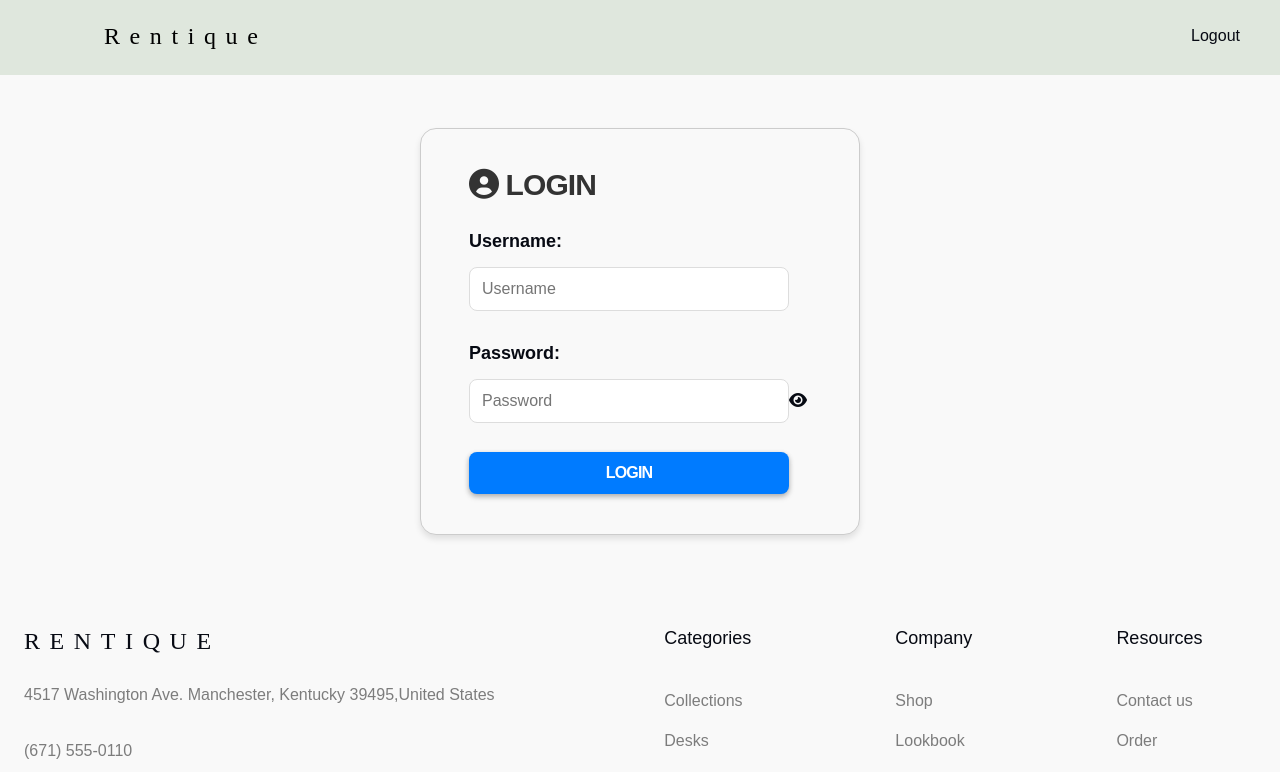
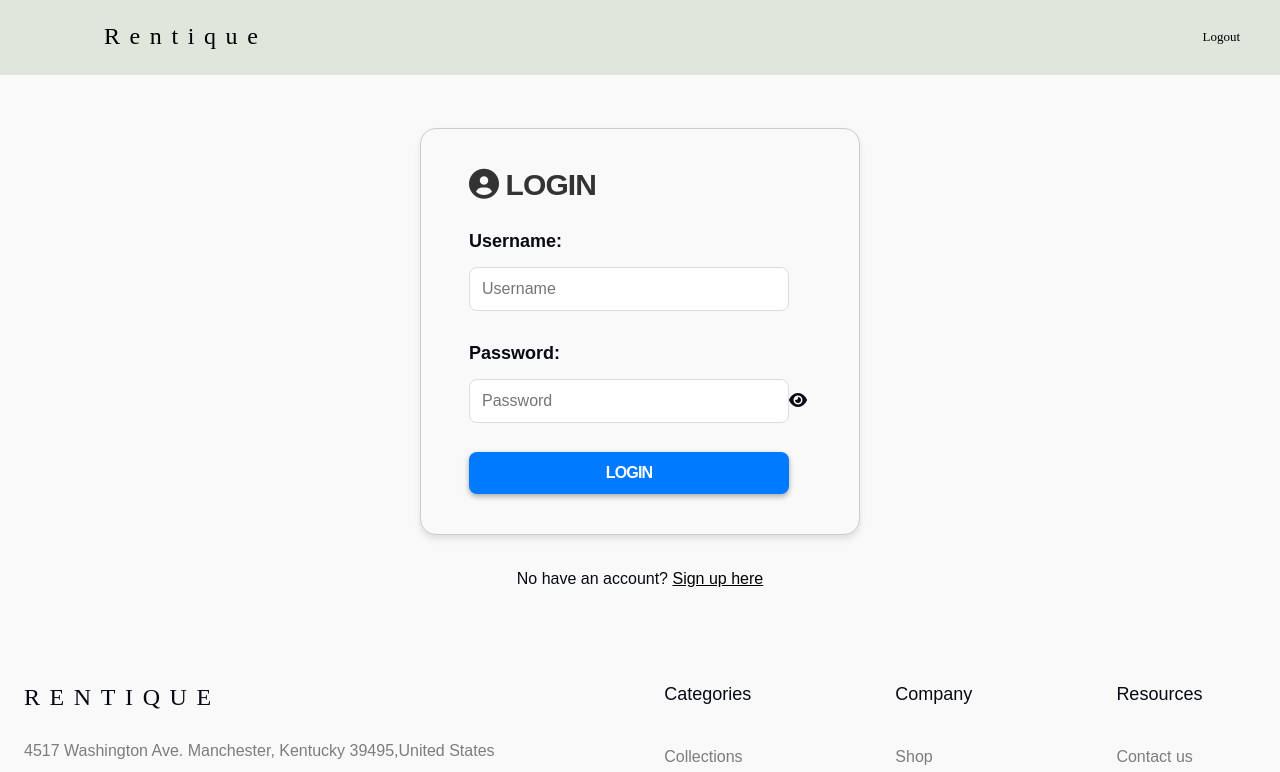
Before and after one commit to Helenooi/Helenooi-CAT201ProjectReactJS, a React (Vite) app: page / in a window 1280 px wide. Shown: the top 772 px of the page. Built offline with nearby package versions, Linux system fonts and the light colour scheme.

Commit message:
May Fen Login and Navigation Bar

```diff
--- a/src/views/login.css
+++ b/src/views/login.css
@@ -53,6 +53,9 @@
     transition: background-color 0.3s, transform 0.2s;
 }
 
+.link{
+    color: black;
+}
 .right{
     float: right;
 }
--- a/src/views/login.jsx
+++ b/src/views/login.jsx
@@ -1,5 +1,5 @@
 import React, { useState } from "react";
-import { useNavigate } from "react-router-dom";
+import { useNavigate, Link } from "react-router-dom"; // Import Link
 import NavBar from "./nabvar"; // Assuming a proper NavBar component
 import Footer from "./footer"; // Assuming a proper Footer component
 import './login.css';
@@ -103,6 +103,11 @@ const Login = () => {
               {loading ? "Logging in..." : "LOGIN"}
             </button>
           </form>
+
+
+          <div className="signup-link">
+            <p>No have an account? <Link className="link" to="/signup">Sign up here</Link></p>
+          </div>
         </section>
       </main>
       <Footer />
--- a/src/views/logout.jsx
+++ b/src/views/logout.jsx
@@ -13,7 +13,8 @@ const Logout = () => {
 
   return (
     <div className="logout-container">
-      <button onClick={handleLogout}>Logout</button>
+
+     <span className="navbar-link" onClick={handleLogout}>Logout</span>
     </div>
   );
 };
--- a/src/views/nabvar.jsx
+++ b/src/views/nabvar.jsx
@@ -12,8 +12,7 @@ const NavBar = ({ role }) => {
         <>
           <span className="navbar-link">VIEW PRODUCT</span>
           <span className="navbar-link">MY ORDERS</span>
-          <Link to ="/signup"><span className="navbar-link">Sign Up</span>
-          </Link>
+
         </>
       );
     }
@@ -119,7 +118,7 @@ const NavBar = ({ role }) => {
               </div>
               <div className="home-middle2">
                 <div className="home-right1">{renderLinks()}</div>
-                <a href="/login" className="navbar-login-mobile">Login</a>
+                <Logout/>
               </div>
             </div>
             <div className="home-social-icons">
--- a/src/views/signup.jsx
+++ b/src/views/signup.jsx
@@ -5,6 +5,7 @@ import Footer from "./footer"; // Assuming a proper Footer component
 import './login.css';
 import './utils.css';
 import './adminForm.css';
+import { Link } from "react-router-dom";
 
 const Signup = () => {
   const [firstname, setFirstname] = useState("");
@@ -152,7 +153,11 @@ const Signup = () => {
               {loading ? "Signing up..." : "SIGNUP"}
             </button>
           </form>
+          <div className="signup-link">
+                    <p>Already have an account? <Link className="link" to="/login">Login here</Link></p>
+                  </div>
         </section>
+
       </main>
       <Footer />
     </>
```
